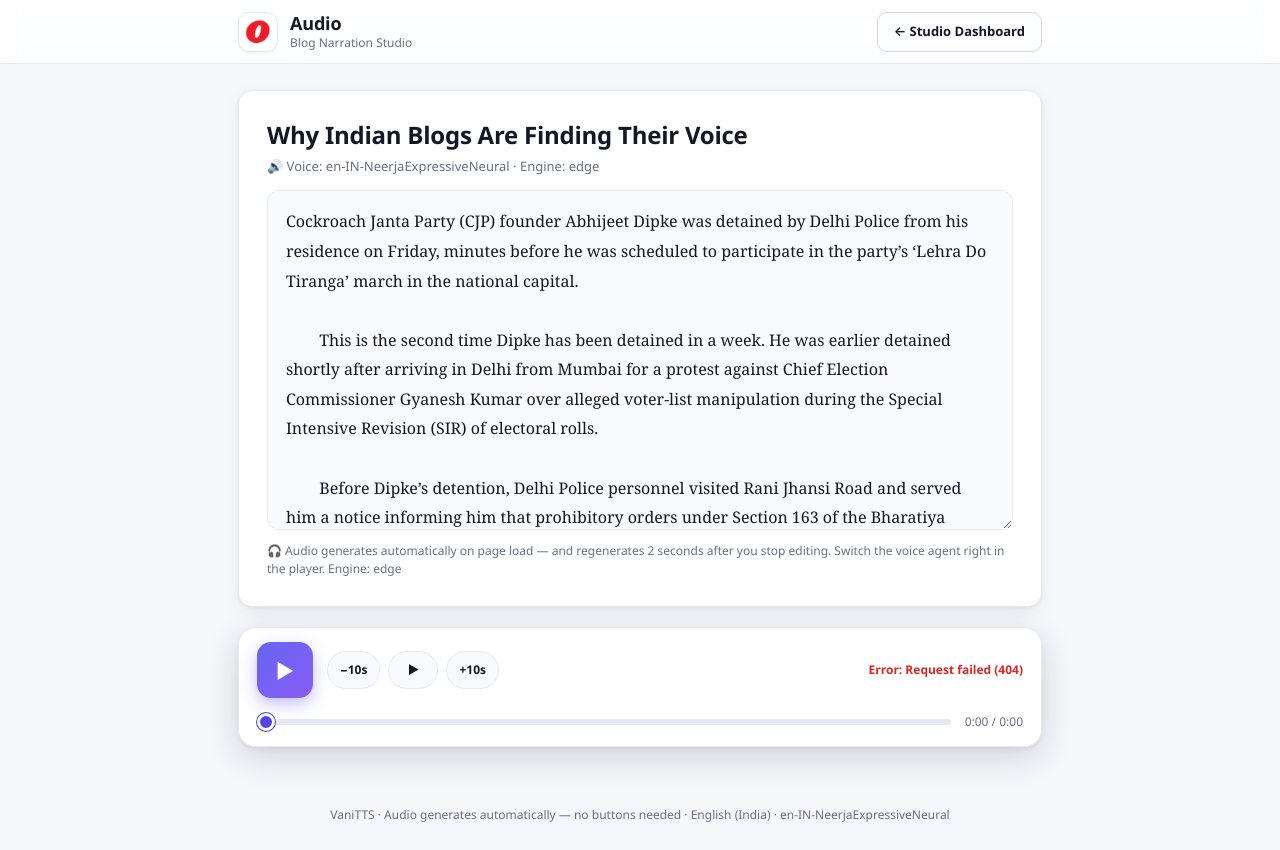
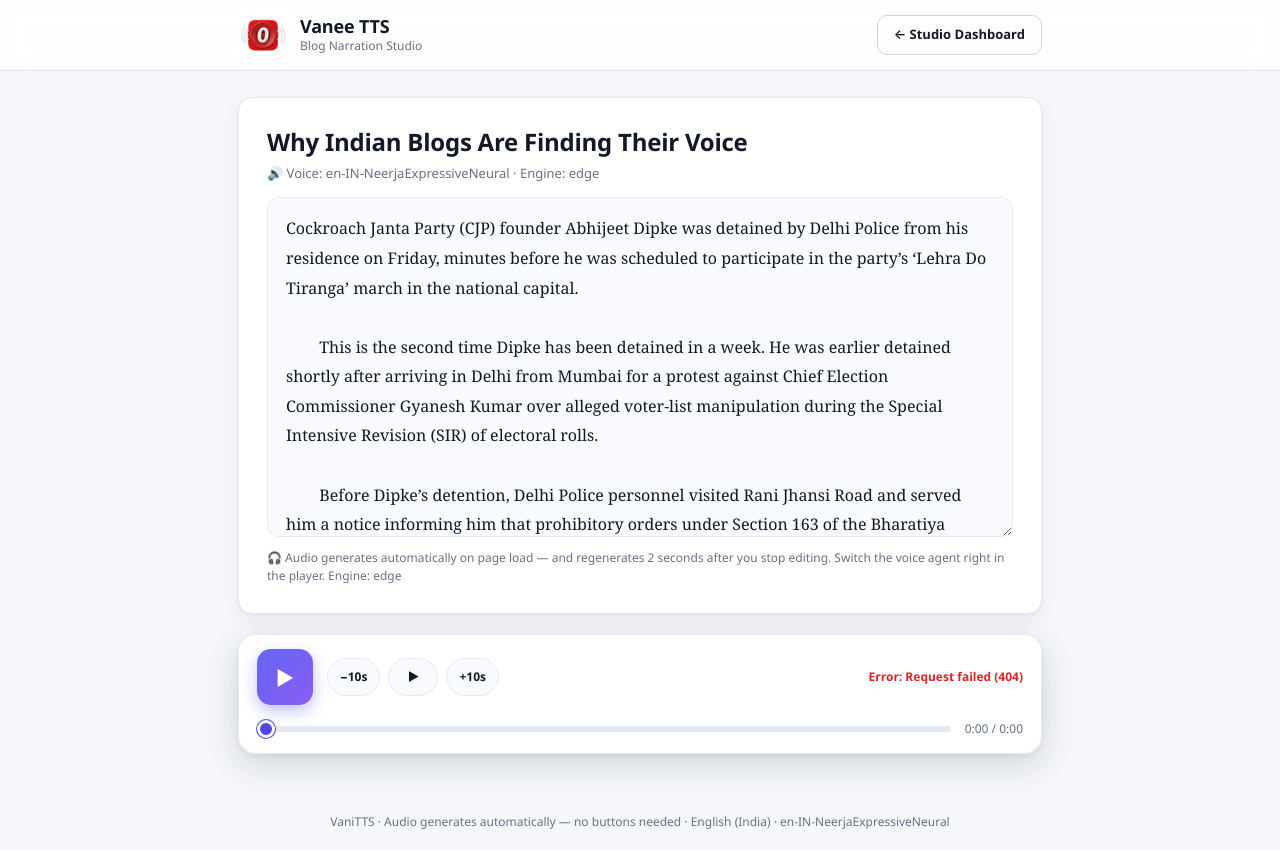
Before and after one commit to nareshsinhaoi/blog_narration_studio, a plain HTML site: page app/static/widget.html in a window 1280 px wide. Drawn offline with Linux system fonts and the light colour scheme; no server answers.

Commit message:
Misc Changes

```diff
--- a/app/static/css/style.css
+++ b/app/static/css/style.css
@@ -135,11 +135,11 @@ button { -webkit-tap-highlight-color: transparent; }
   background: var(--primary-soft); border-radius: 12px; font-size: 20px;
 }
 .logo {
-  width: 40px; height: 40px; border-radius: 11px;
+  width: 50px; height: 50px; border-radius: 11px;
   background: #ffffff; display: grid; place-items: center;
   overflow: hidden; flex-shrink: 0;
-  border: 1px solid var(--border);
-  box-shadow: var(--shadow-sm);
+  /*border: 1px solid var(--border);
+  box-shadow: var(--shadow-sm);*/
 }
 .logo img { width: 100%; height: 100%; object-fit: contain; display: block; }
 
--- a/app/static/css/widget.css
+++ b/app/static/css/widget.css
@@ -121,13 +121,13 @@ button { -webkit-tap-highlight-color: transparent; }
   background: var(--primary-soft); border-radius: 12px; font-size: 20px;
 }
 .logo {
-  width: 40px; height: 40px; flex-shrink: 0;
+  width: 50px; height:50px; flex-shrink: 0;
   display: grid; place-items: center;
   overflow: hidden;
   background: #ffffff;
-  border: 1px solid var(--border);
+  /*border: 1px solid var(--border);
   border-radius: 11px;
-  box-shadow: var(--shadow-sm);
+  box-shadow: var(--shadow-sm);*/
 }
 .logo img { width: 100%; height: 100%; object-fit: contain; display: block; }
 .brand h1 { font-size: 18px; font-weight: 700; letter-spacing: -0.01em; line-height: 1.2; }
--- a/app/static/widget.html
+++ b/app/static/widget.html
@@ -11,10 +11,10 @@
   <header class="topbar">
     <div class="brand">
       <div class="logo">
-        <img src="/static/O-sm.png" alt="Outlook Studio" />
+        <img src="/static/logo-70x70.png" alt="Vanee TTS Player" />
       </div>
       <div>
-        <h1>Audio</h1>
+        <h1>Vanee TTS</h1>
         <p>Blog Narration Studio</p>
       </div>
     </div>
```
Also changed, not shown: app/static/index.html (+2 -2 lines), app/static/image_783569c2.png (added), app/static/image_logo.png (added), app/static/logo-70x70.png (added), app/static/logo-removebg-preview.png (added), 2 other files.
